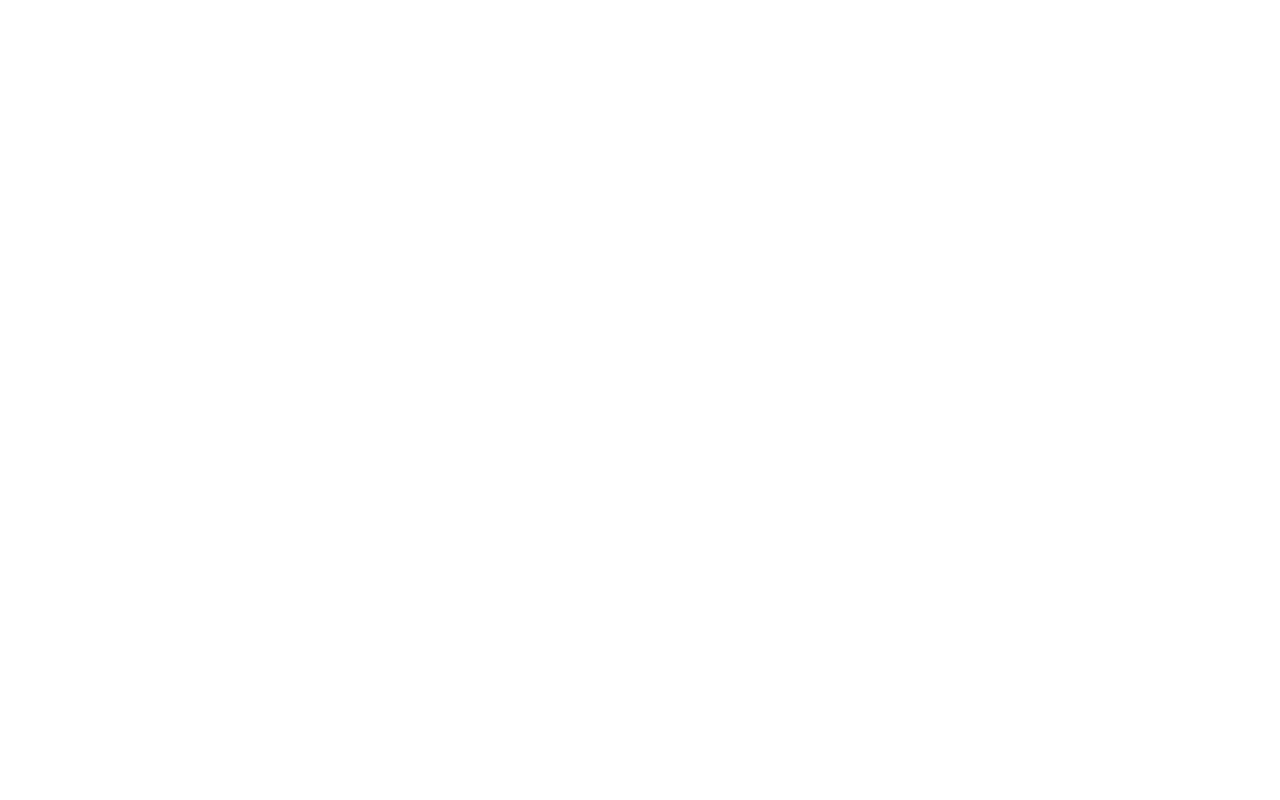
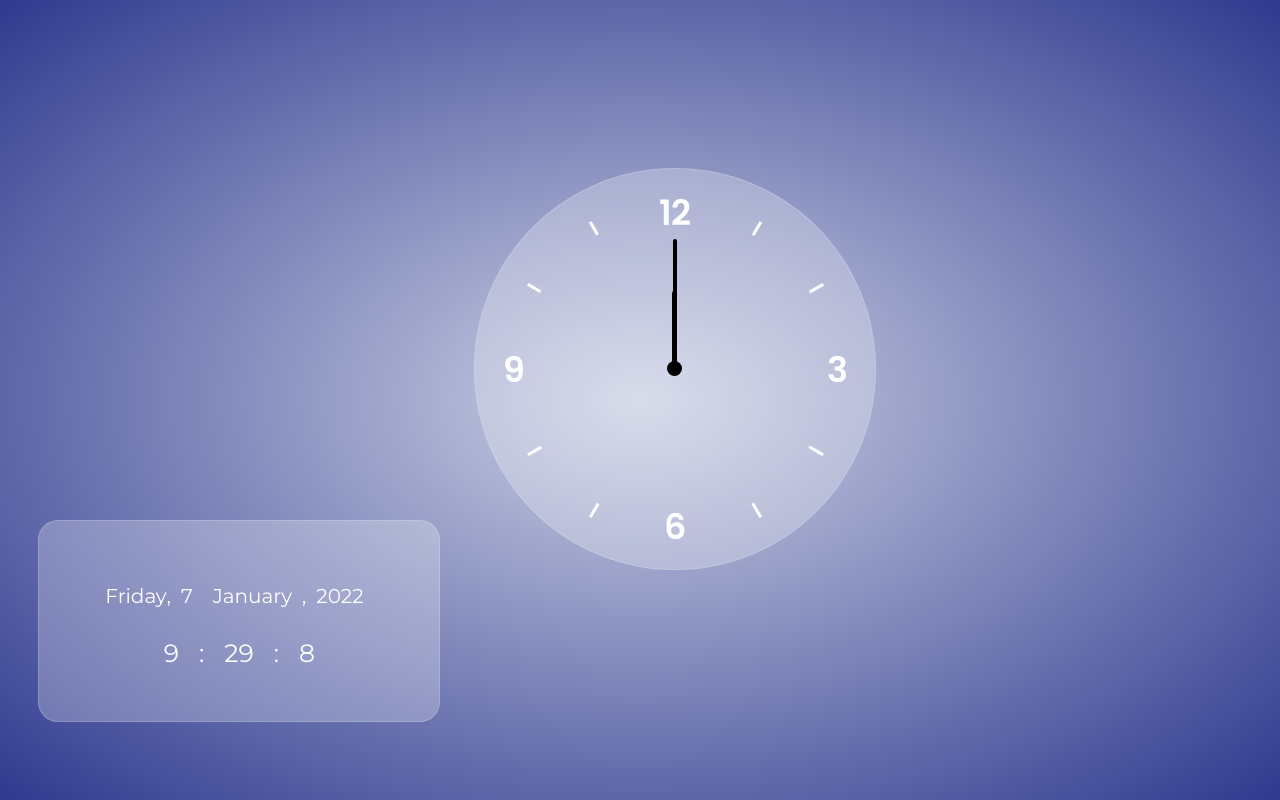
Before and after one commit to Udit-Gogia/Clock, a plain HTML site: page index.html in a window 1280 px wide. Drawn offline with Linux system fonts and the light colour scheme.

Commit message:
analog clock done

```diff
--- a/clock.css
+++ b/clock.css
@@ -0,0 +1,119 @@
+body{
+    margin: 0;
+    background: radial-gradient(rgba(204,209,228,1), rgba(47,58,143,1));
+    font-family: Montserrat;
+    height: 100vh;
+}
+.dark-green{
+    /*background-color: #BCBCB5;*/
+    background-color: #E1BD8E;
+    width: 50vw;
+    height: 50vh;
+}
+.light-green{
+    /*background-color: #E1BD8E;*/
+    background-color: #BCBCB5;
+    width: 50vw;
+    height: 50vh;
+}
+.white{
+    background-color: #92B7C0;
+    width: 50vw;
+    height: 50vh;
+}
+.brown{
+    background-color: #BF8965;
+    width: 50vw;
+    height: 50vh;
+}
+.top{
+    display: flex;
+}
+.clock-ui{
+    position: absolute;
+    top: 21%;
+    left: 37%;
+    background: rgba( 255, 255, 255, 0.25 );
+    backdrop-filter: blur(10px);
+    border-radius: 50%;
+    border: 1px solid rgba( 255, 255, 255, 0.18 );
+    width: 400px;
+    height: 400px;
+}
+.digital-clock-ui{
+    display: flex;
+    flex-direction: column;
+    background: rgba( 255, 255, 255, 0.25 );
+    backdrop-filter: blur(5px);
+    border-radius: 20px;
+    border: 1px solid rgba( 255, 255, 255, 0.18 );
+    width: 400px;
+    height: 200px;
+    position: absolute;
+    top: 65%;
+    left:3%;
+    justify-content: center;
+    align-items: center;
+}
+.info{
+    padding: 20px;
+    display: flex;
+    color: white;
+    font-size: 20px;
+}
+.time{
+    padding: 10px;
+    display: flex;
+    color: white;
+    font-size: 25px;
+}
+.date-content{
+    font-size: 25px;
+}
+#hour,#minute,#second{
+    padding: 0 20px 0 20px;
+}
+#date,#month,#year{
+    padding: 0 10px 0 10px;
+}
+.hand{
+    transform: rotateZ(90deg);
+    width: 100px;
+    height: 4px;
+    background-color: black;
+    border-radius: 10px;
+    margin: 10px;
+    position: absolute;
+    top: 190px;
+    left: 50px;
+    transform-origin: 100%;
+    transition: all 200ms;
+}
+.hour-hand{
+    width: 50px;
+    height: 4px;
+    top: 185px;
+    left: 140px;
+}
+.minute-hand{
+    width: 80px;
+    height: 4px;
+    top: 190px;
+    left: 109.9px;
+}
+.second-hand{
+    width: 130px;
+    height: 4px;
+    left: 60px;
+    top: 188px;
+}
+.circle{
+    position: absolute;
+    background-color: black;
+    height: 15px;
+    width: 15px;
+    border-radius: 50%;
+    top: 48%;
+    left: 192.5px;
+
+}
--- a/clock.js
+++ b/clock.js
@@ -0,0 +1,33 @@
+function setDate(){
+
+    var date = new Date();
+    var Seconds = date.getSeconds();
+    var Minutes = date.getMinutes();
+    var Hours = date.getHours();
+    var DATE = date.getDate();
+    var day = date.getDay();
+    var month = date.getMonth();
+    var year = date.getFullYear();
+
+    console.log(day);
+    var days = ["Monday", "Tuesday", "Wednesday", "Thursday", "Friday", "Saturday", "Sunday"];
+    var months = ["January","February","March","April","May","June","July","August","September","October","November","December"]
+
+document.getElementById('hour').innerHTML = Hours;
+document.getElementById('minute').innerHTML = Minutes;
+document.getElementById('second').innerHTML = Seconds;
+document.getElementById('day').innerHTML = days[day-1];
+document.getElementById('date').innerHTML = DATE;
+document.getElementById('month').innerHTML = months[month];
+document.getElementById('year').innerHTML = year;
+
+    // console.log(datee);
+    // console.log(month);
+    // console.log(year);
+    // console.log(Hours);
+    // console.log(Minutes);
+    // console.log(Seconds);
+
+}
+
+setInterval(setDate,1000);
--- a/index.html
+++ b/index.html
@@ -2,9 +2,87 @@
 <html lang="en">
 <head>
     <meta charset="UTF-8">
-    <title>Title</title>
+    <title>JS Clock Project ~ UG</title>
+    <link rel="icon" href="logo-ug.png">
+    <link rel="stylesheet" href="clock.css">
+    <script src="clock.js"></script>
+    <link href="https://fonts.googleapis.com/css2?family=Montserrat:wght@100;200;300;400;500;600&display=swap" rel="stylesheet">
 </head>
 <body>
+<div class="analog clock-ui">
+    <img src="clock.png">
+
+    <div class="clock-face">
+        <div class="hand hour-hand" id="hour-hand"></div>
+        <div class="hand minute-hand" id="minute-hand"></div>
+        <div class="hand second-hand" id="second-hand"></div>
+        <div class="circle"></div>
+    </div>
+</div>
+
+<!--<div class="digital-clock-ui">-->
+<!--    <div class="date-content">-->
+<!--        <div >-->
+<!--            <p id="date">07</p>-->
+<!--        </div>-->
+<!--        - -->
+<!--        <div >-->
+<!--            <p id="month">01</p>-->
+<!--        </div>-->
+<!--        - -->
+<!--        <div >-->
+<!--            <p id="year">2022</p>-->
+<!--        </div>-->
+<!--    </div>-->
+
+<!--    <div class="time-content">-->
+<!--    <div>-->
+<!--        <p id="hour"> 00</p>-->
+<!--    </div>-->
+<!--    :-->
+<!--    <div>-->
+<!--        <p id="minute">00</p>-->
+<!--    </div>-->
+<!--    :-->
+<!--    <div >-->
+<!--        <p id="second">00</p>-->
+<!--    </div>-->
+<!--    </div>-->
+<!--</div>-->
+
+<div class="digital-clock-ui">
+
+    <div class="info">
+
+        <span id="day">Day</span>,
+        <span id="date">Date</span>
+        <span id="month">Month</span>,
+        <span id="year">Year</span>
+
+    </div>
+
+    <div class="time">
+
+        <span id="hour">00</span>
+        <span>:</span>
+        <span id="minute">00</span>
+        <span>:</span>
+        <span id="second">00</span>
+    </div>
+
+
+
+</div>
+
+<!--    <div class="top">-->
+<!--    <div class="dark-green 1"></div>-->
+<!--    <div class="white 2"></div>-->
+<!--    </div>-->
+<!--    <div class="top">-->
+<!--    <div class="light-green 3"></div>-->
+<!--    <div class="brown 4"></div>-->
+<!--    </div>-->
+
 
 </body>
 </html>
```
Also changed, not shown: clock.png (added), logo-ug.png (added).
